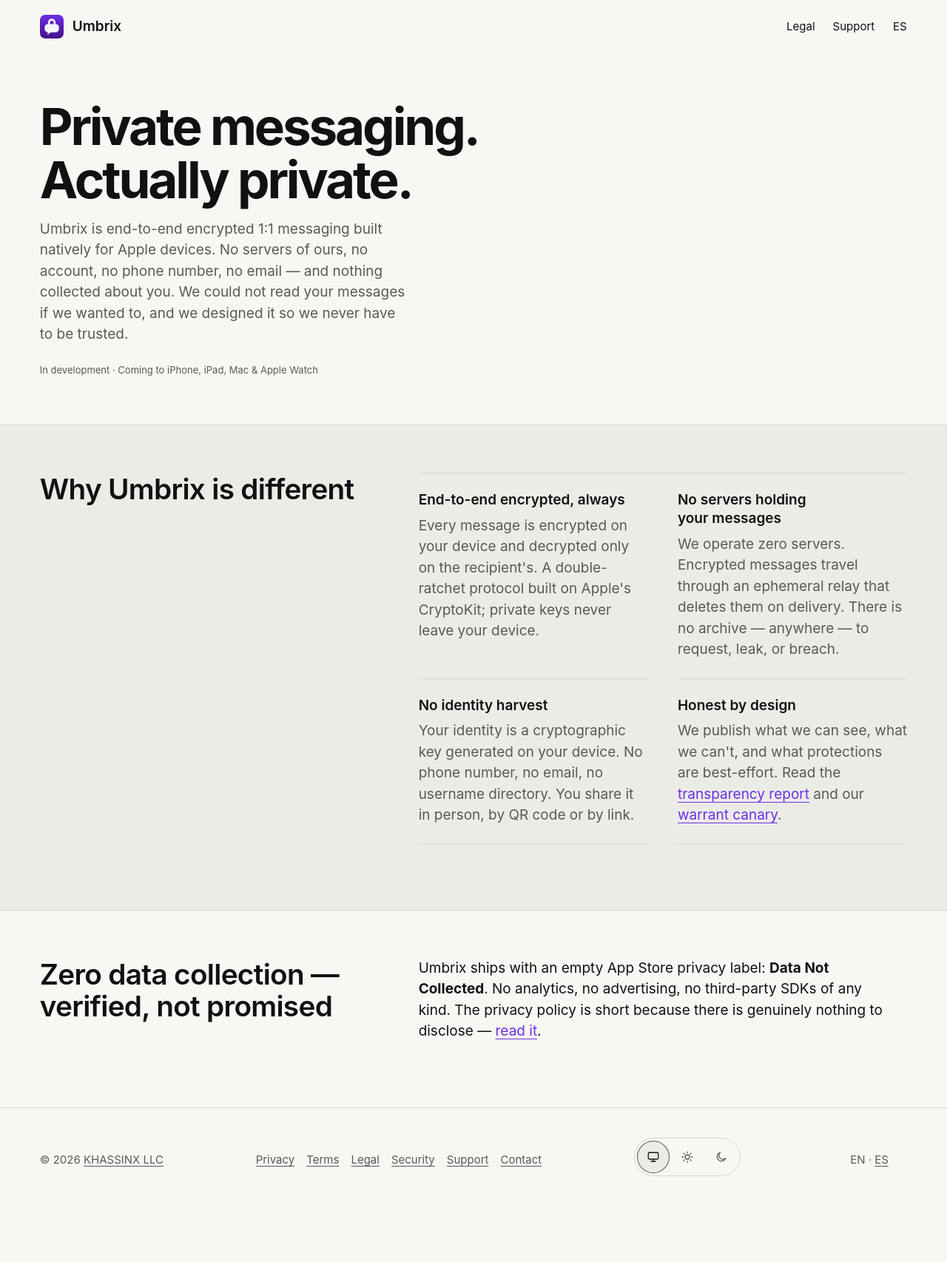
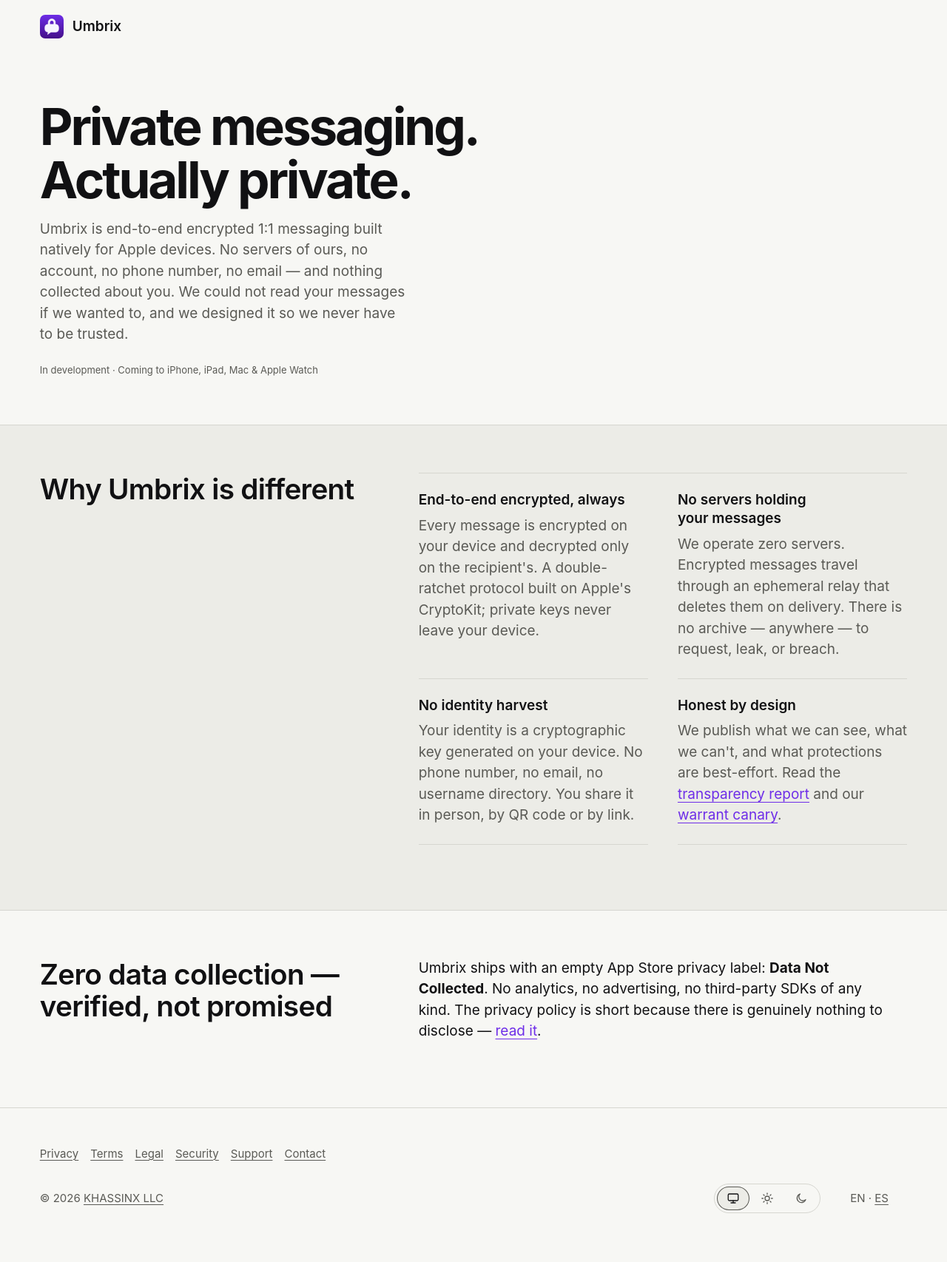
Before and after one commit to KhassinX/Umbrix-web, a Jekyll site: the page built from index.html, in a window 1280 px wide. Shown: the whole page at 74% size. Built offline with Jekyll 4.4.1, drawn with Linux system fonts in a browser that asks for light colours; before the commit the page ends 1654 px from its top, so only the background shows below that.

Commit message:
fix: header without footer destinations, two-level footer
The header keeps only destinations the footer lacks (nav_items as in the umbrella template, no language link on top). The footer has two levels: links on top; below, the entity on the left and theme + language on the right. The theme pill is 32px tall; its radio is sized to 44x44 explicitly, since WebKit ignores insets on a radio.

Co-Authored-By: Claude Opus 5.5 <noreply@anthropic.com>
Claude-Session: https://claude.ai/code/session_01HcbMZm97AK2qBxhKYzgV1m

```diff
--- a/_config.yml
+++ b/_config.yml
@@ -24,19 +24,7 @@ org_logo: /assets/favicons/icon-512.png
 
 # Footer — Legal Trust Hub (WEB_PROPERTY_SPEC §10.3) + Support/Contact como páginas:
 # Privacy · Terms · Legal · Security · Support · Contact.
-# (El layout no tiene header nav; el footer es la navegación del sitio.)
-nav:
-  en:
-    - title: Legal
-      url: /legal/
-    - title: Support
-      url: /support/
-  es:
-    - title: Legal
-      url: /es/legal/
-    - title: Soporte
-      url: /es/support/
-
+# Sin nav: el encabezado es sólo el wordmark; el pie es la navegación del sitio.
 footer_nav:
   en:
     - title: Privacy
--- a/_layouts/base.html
+++ b/_layouts/base.html
@@ -135,7 +135,7 @@
 </head>
 <body>
 {%- assign lang_key = page.lang | default: site.lang | default: 'en' -%}
-{%- assign nav_items = site.nav[lang_key] | default: site.footer_nav[lang_key] | default: site.footer_nav.en -%}
+{%- assign nav_items = site.nav[lang_key] | default: site.nav.en -%}
 {%- assign footer_items = site.footer_nav[lang_key] | default: site.footer_nav.en -%}
 {%- assign ux = site.ui_theme[lang_key] | default: site.ui_theme.en -%}
 {%- if lang_key == 'es' -%}{%- assign logo_home = '/es/' -%}{%- else -%}{%- assign logo_home = '/' -%}{%- endif -%}
@@ -144,19 +144,23 @@
 <a class="skip" href="#main">{{ ux.skip_to_main }}</a>
 <header class="head wrap">
   <a class="wordmark" href="{{ logo_home }}"><img src="{{ site.header_icon }}" width="192" height="192" alt=""><span>{{ site.title }}{% if site.header_tm %}<span class="tm" aria-hidden="true">™</span>{% endif %}</span></a>
-  <nav aria-label="{{ ux.nav_primary }}">{% for item in nav_items %}<a href="{{ item.url }}"{% if item.external %} target="_blank" rel="noopener"{% endif %}>{{ item.title }}</a>{% endfor %}{% if lang_key == 'es' %}<a href="{{ url_en }}" hreflang="en" lang="en">EN</a>{% else %}<a href="{{ url_es }}" hreflang="es" lang="es">ES</a>{% endif %}</nav>
+  {%- if nav_items %}
+  <nav aria-label="{{ ux.nav_primary }}">{% for item in nav_items %}<a href="{{ item.url }}"{% if item.external %} target="_blank" rel="noopener"{% endif %}>{{ item.title }}</a>{% endfor %}</nav>
+  {%- endif %}
 </header>
 <main id="main">
 {{ content }}
 </main>
 <footer class="foot">
-  <div class="wrap foot-row">
-    <p>© {{ 'now' | date: '%Y' }} <a href="{{ ux.umbrella_url }}">KHASSINX LLC</a></p>
+  <div class="wrap">
     <nav aria-label="{{ ux.nav_footer }}">
       {%- for item in footer_items %}
       <a href="{{ item.url }}">{{ item.title }}</a>
       {%- endfor %}
     </nav>
+    <div class="foot-row">
+      <p>© {{ 'now' | date: '%Y' }} <a href="{{ ux.umbrella_url }}">KHASSINX LLC</a></p>
+      <div class="foot-prefs">
         {% include theme-switch.html t=ux %}
         {% if lang_key == 'es' -%}
         <p class="lang" aria-label="{{ ux.lang_selector }}"><a href="{{ url_en }}" hreflang="en" lang="en">EN</a> · <span aria-current="true" lang="es">ES</span></p>
@@ -164,6 +168,8 @@
         <p class="lang" aria-label="{{ ux.lang_selector }}"><span aria-current="true" lang="en">EN</span> · <a href="{{ url_es }}" hreflang="es" lang="es">ES</a></p>
         {%- endif %}
       </div>
+    </div>
+  </div>
 </footer>
 </body>
 </html>
--- a/assets/css/primitives.css
+++ b/assets/css/primitives.css
@@ -107,7 +107,9 @@ a:hover { text-decoration-thickness: 2px; }
   font-size: var(--khassinx-t-small);
   color: var(--khassinx-ink-2);
 }
-.foot-row { display: flex; flex-wrap: wrap; align-items: baseline; justify-content: space-between; gap: var(--khassinx-s-3) var(--khassinx-s-6); }
+/* Two levels: the links on top; below, the entity on the left and the preferences (theme + language) on the right. */
+.foot-row { display: flex; flex-wrap: wrap; align-items: center; justify-content: space-between; gap: var(--khassinx-s-3) var(--khassinx-s-6); margin-top: var(--khassinx-s-4); }
+.foot-prefs { display: flex; flex-wrap: wrap; align-items: center; gap: var(--khassinx-s-2) var(--khassinx-s-4); }
 .foot nav { display: flex; flex-wrap: wrap; gap: var(--khassinx-s-1) 0; margin-inline: calc(var(--khassinx-s-2) * -1); }
 .foot nav a { padding-inline: var(--khassinx-s-2); }
 .foot a { color: var(--khassinx-ink-2); }
@@ -141,14 +143,15 @@ a:hover { text-decoration-thickness: 2px; }
   align-items: center;
   justify-content: center;
   width: 44px;
-  height: 44px;
+  height: 32px;
   border-radius: 999px;
   color: var(--khassinx-ink-2);
   cursor: pointer;
   transition: background-color var(--khassinx-dur) var(--khassinx-ease), color var(--khassinx-dur) var(--khassinx-ease);
 }
 .theme label:hover { color: var(--khassinx-ink); }
-.theme input { position: absolute; inset: 0; margin: 0; opacity: 0; cursor: pointer; }
+/* Compact pill (32px visible); the radio reaches 6px above and below, so the target stays 44×44 without touching a neighbour. */
+.theme input { position: absolute; top: -6px; left: 0; width: 100%; height: calc(100% + 12px); margin: 0; opacity: 0; appearance: none; cursor: pointer; }
 /* The ring carries the state at ≥3:1 (WCAG 1.4.11); the raised fill alone is ~1.4:1. */
 .theme label:has(input:checked) { background: var(--khassinx-surface); color: var(--khassinx-ink); box-shadow: inset 0 0 0 1px var(--khassinx-ink-2); }
 @media (forced-colors: active) { .theme label:has(input:checked) { outline: 2px solid CanvasText; outline-offset: -2px; } }
```
Lines whose indentation alone changed are shown as unchanged.
